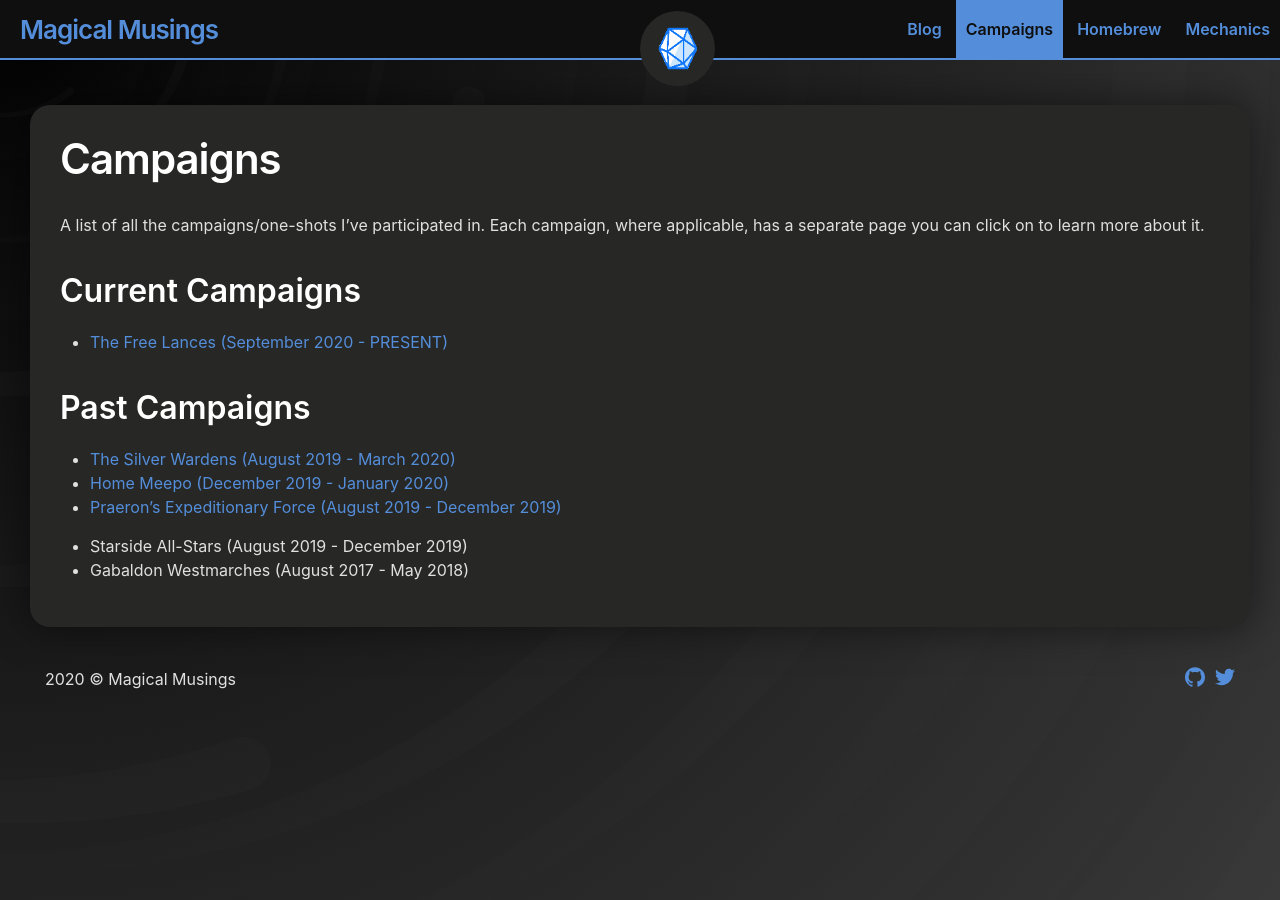
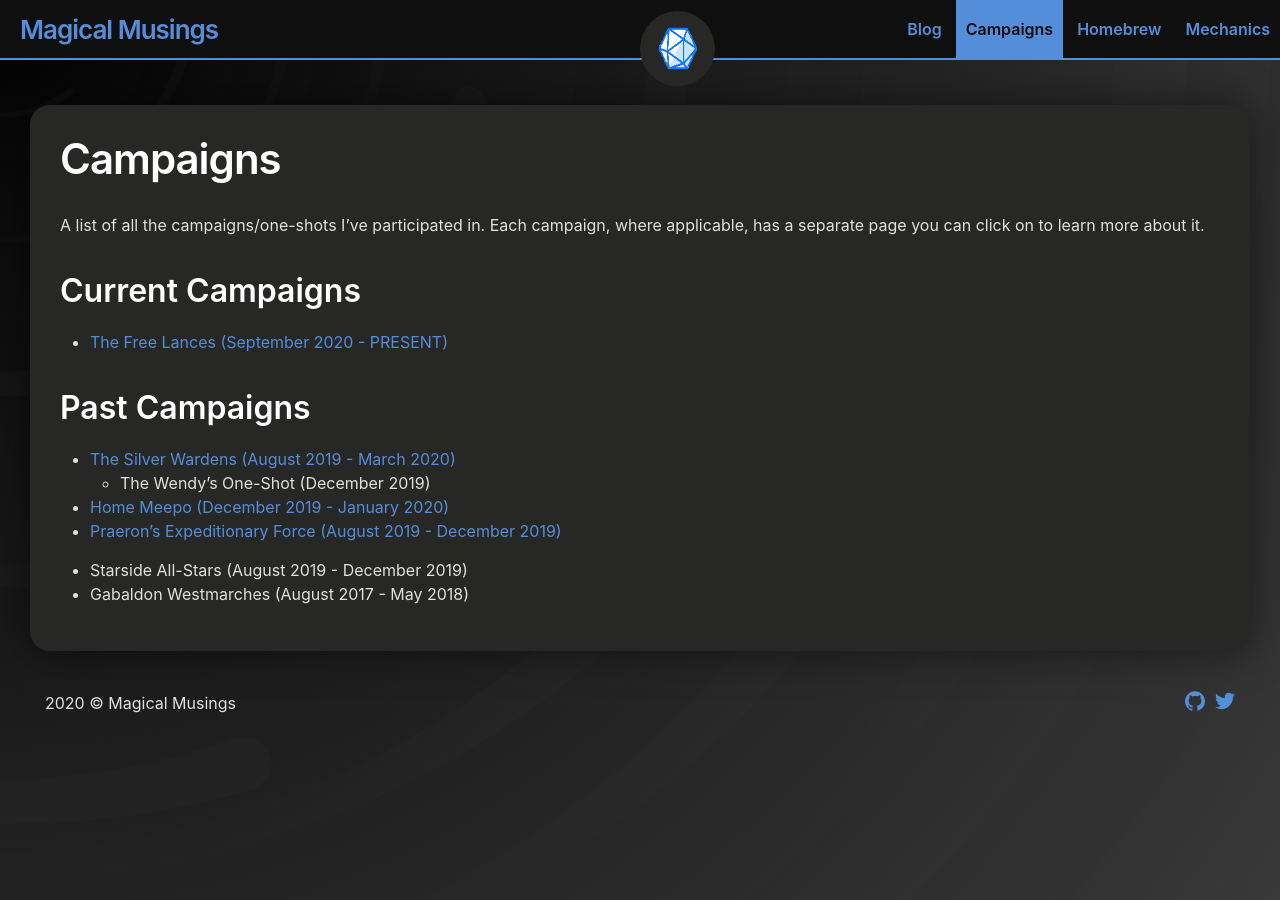
Before and after one commit to andersthemagi/magicalmusings.github.io, a Jekyll site: the page built from campaigns.md, in a window 1280 px wide. Built offline with Jekyll 4.4.1, drawn with Linux system fonts in a browser that asks for light colours.

Commit message:
cursed addition

```diff
--- a/campaigns.md
+++ b/campaigns.md
@@ -15,6 +15,7 @@ A list of all the campaigns/one-shots I've participated in. Each campaign, where
 ## Past Campaigns
 
 - <a href="https://magicalmusings.github.io/campaigns/silver-wardens/"> The Silver Wardens (August 2019 - March 2020) </a>
+  - The Wendy's One-Shot (December 2019)
 - <a href="https://magicalmusings.github.io/campaigns/home-meepo/"> Home Meepo (December 2019 - January 2020) </a>
 - <a href="https://magicalmusings.github.io/campaigns/pmef/"> Praeron's Expeditionary Force (August 2019 - December 2019) </a>
 
```
